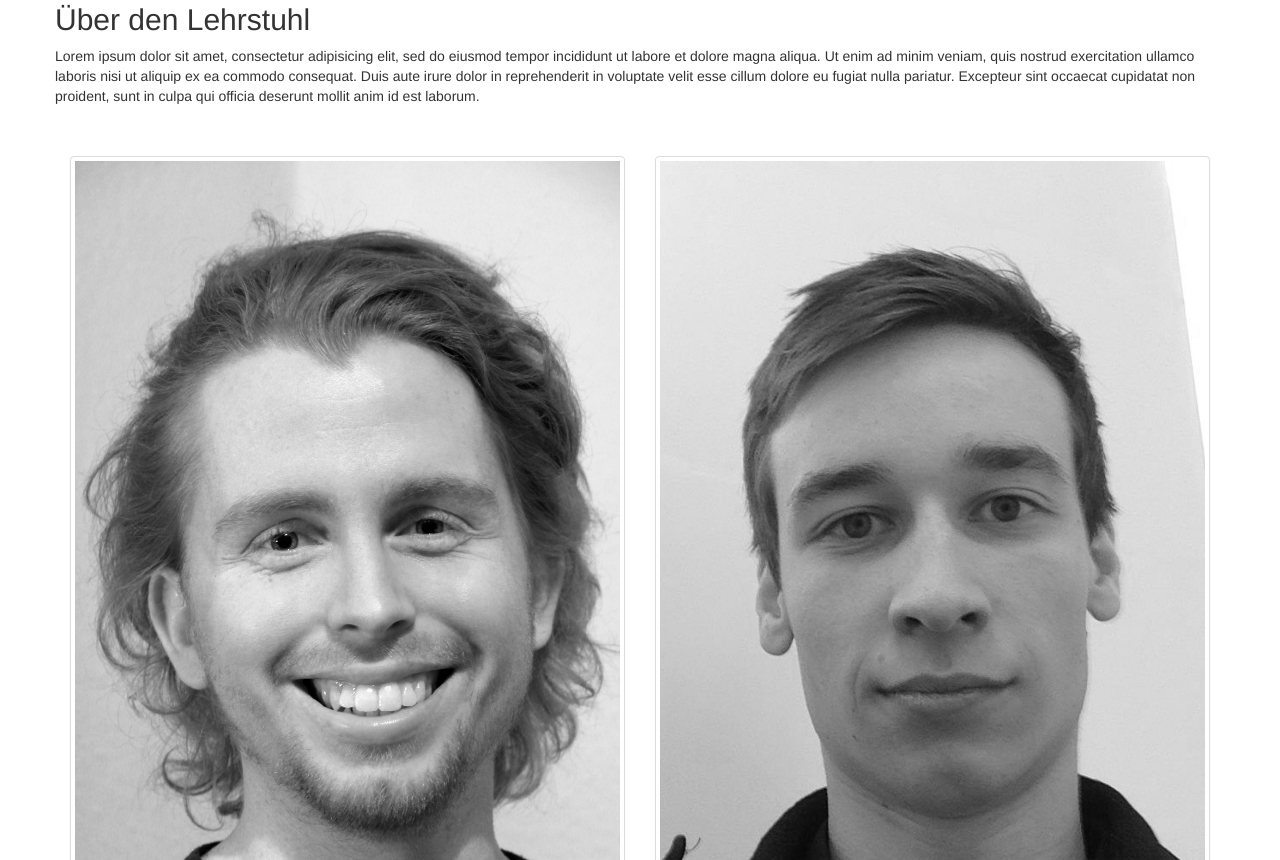
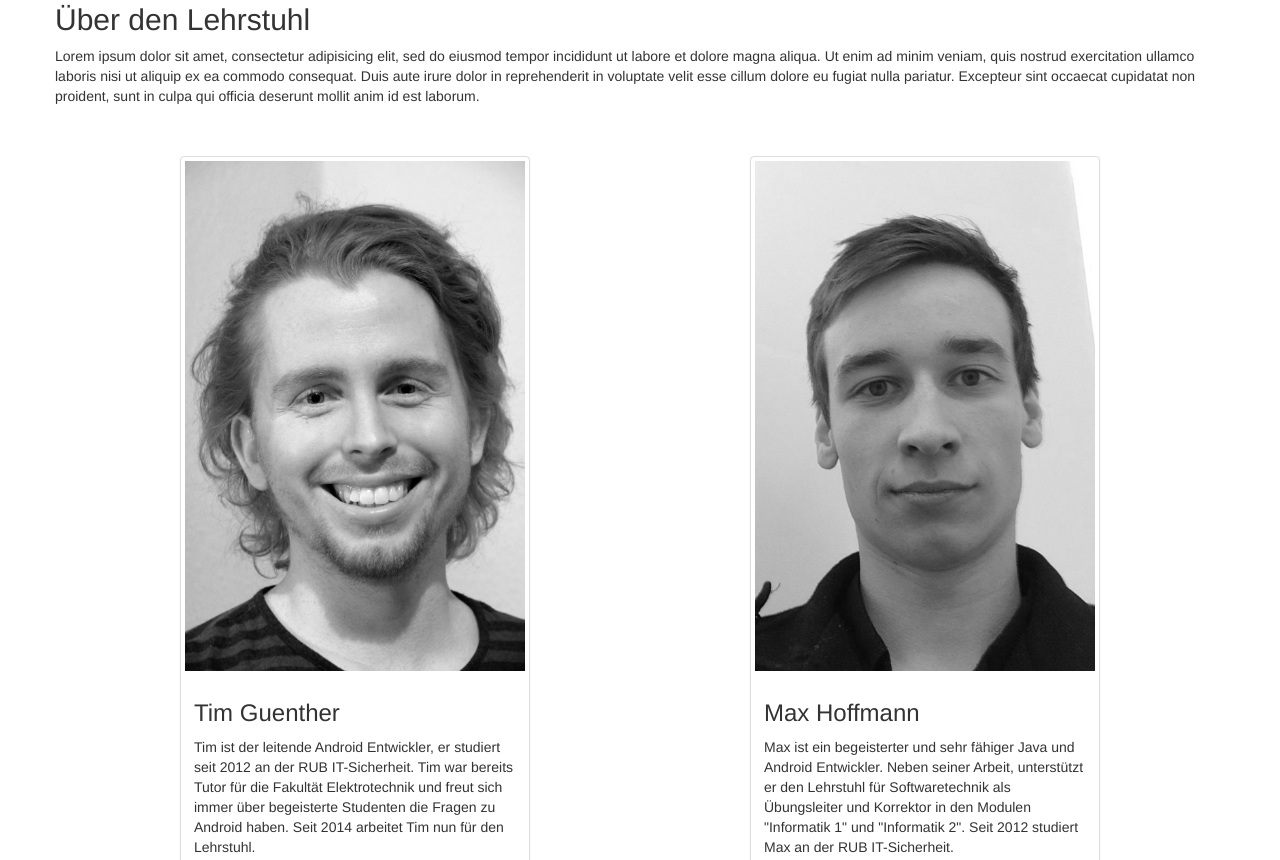
Before and after one commit to dks-rub/resources, a plain HTML site: page www/aboutus.html in a window 1280 px wide. Shown: the part 1083-1943 px from the top of the page. Drawn offline with nearby package versions, Linux system fonts and the light colour scheme.

Commit message:
About us, bilder ein bisschen kleiner machen

```diff
--- a/www/aboutus.html
+++ b/www/aboutus.html
@@ -74,8 +74,8 @@
     	proident, sunt in culpa qui officia deserunt mollit anim id est laborum.</p>
     </div>
 
-	<div class="row spacer">
-		<div class="col-xs-11 col-sm-11 col-md-6 col-lg-6">
+	<div class="row spacer center-block">
+		<div class="col-xs-10 col-sm-8 col-md-4 col-lg-4 col-sx-offset-1 col-sm-offset-2 col-md-offset-1 col-lg-offset-1">
 			<div class="thumbnail">
 				<img data-src="img/meshchat1.png" alt="" src="img/tim_profil.jpg">
 				<div class="caption">
@@ -91,7 +91,7 @@
 			<div class="span4"></div>
 		</div>
 
-		<div class="col-xs-11 col-sm-11 col-md-6 col-lg-6">
+		<div class="col-xs-10 col-sm-8 col-md-4 col-lg-4 col-xs-offset-1 col-sm-offset-2 col-md-offset-2 col-lg-offset-2">
 			<div class="thumbnail">
 				<img data-src="img/meshchat1.png" alt="" src="img/max_profil.jpg">
 				<div class="caption">
```
